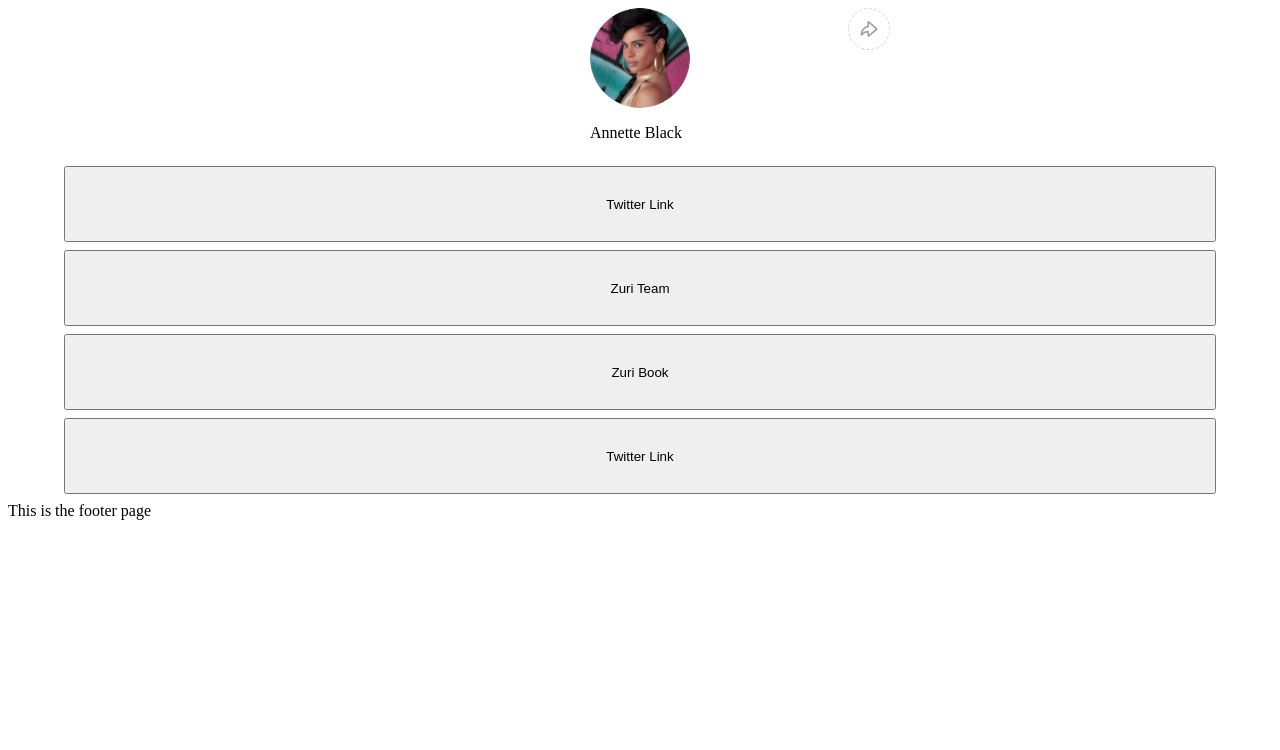
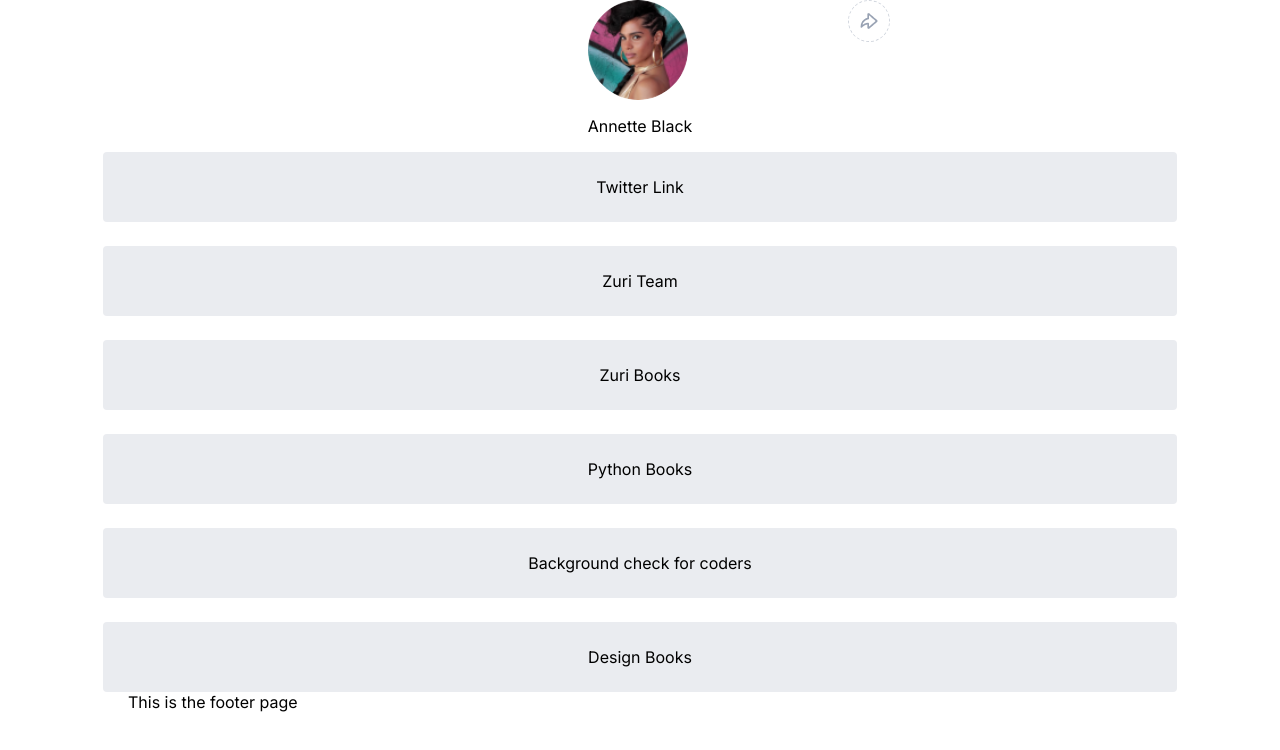
Before and after one commit to successogbenna/zuri-task-hng-1, a React (Create React App) app: page / in a window 1280 px wide. Shown: the top 750 px of the page. Built offline with nearby package versions, Linux system fonts and the light colour scheme.

Commit message:
Main body done

```diff
--- a/src/App.js
+++ b/src/App.js
@@ -5,7 +5,7 @@ import Main from './components/main/Main'
 
 function App() {
     return (
-        <div>
+        <div className='general_container'>
             <Header />
             <Main />
             <Footer/>
--- a/src/components/main/Main.css
+++ b/src/components/main/Main.css
@@ -1,11 +1,22 @@
-.btn_twitter{
-    width:1152px;
-    height:76px;
-    padding: 24px 32px
+.container{
+    display: flex;
+    flex-direction: column;
+    align-items: center;
+    gap:1.5rem;
 }
-.twitter{
-    display: flex;
-    justify-content: center;
-    align-items: center;
-    margin: 8px 0px;
+
+.container>a{
+    background-color: #EAECF0;
+    padding: 25px;
+    display: inline-block;
+    width:100%;
+    text-decoration: none;
+    color: #000;
+    text-align: center;
+    border-radius: 4px;
+    transition: all .5s ease-in;
+
 }
+.container>a:hover{
+    background-color:#D0D5DD;
+}
--- a/src/components/main/Main.js
+++ b/src/components/main/Main.js
@@ -2,21 +2,13 @@ import React from 'react'
 import './Main.css'
 function Main() {
     return (
-        <div>
-            <div className ='twitter'>
-                <input type="button" value="Twitter Link" className="btn_twitter"/>
-            </div>
-            <div className='twitter'>
-                <input type="button" value="Zuri Team" className="btn_twitter" />
-            </div>
-            <div className='twitter'>
-                <input type="button" value="Zuri Book" className="btn_twitter" />
-            </div>
-            <div className='twitter'>
-                <input type="button" value="Twitter Link" className="btn_twitter" />
-            </div>
-
-
+        <div className="container">
+            <a href="">Twitter Link</a>
+            <a href="">Zuri Team</a>
+            <a href="">Zuri Books</a>
+            <a href="">Python Books</a>
+            <a href="">Background check for coders</a>
+            <a href="">Design Books</a>
         </div>
     )
 }
--- a/src/index.css
+++ b/src/index.css
@@ -1,3 +1,13 @@
+@import url('https://fonts.googleapis.com/css2?family=Inter:wght@100;200;300;400;500;600;700;800;900&display=swap');
 body{
+  padding:0;
+  margin:0;
+  box-sizing: border-box;
+  font-family: 'Inter', sans-serif;
+  background-color: #fff;
+}
+.general_container{
+    width: 80%;
+    margin: auto;
 
 }
```
